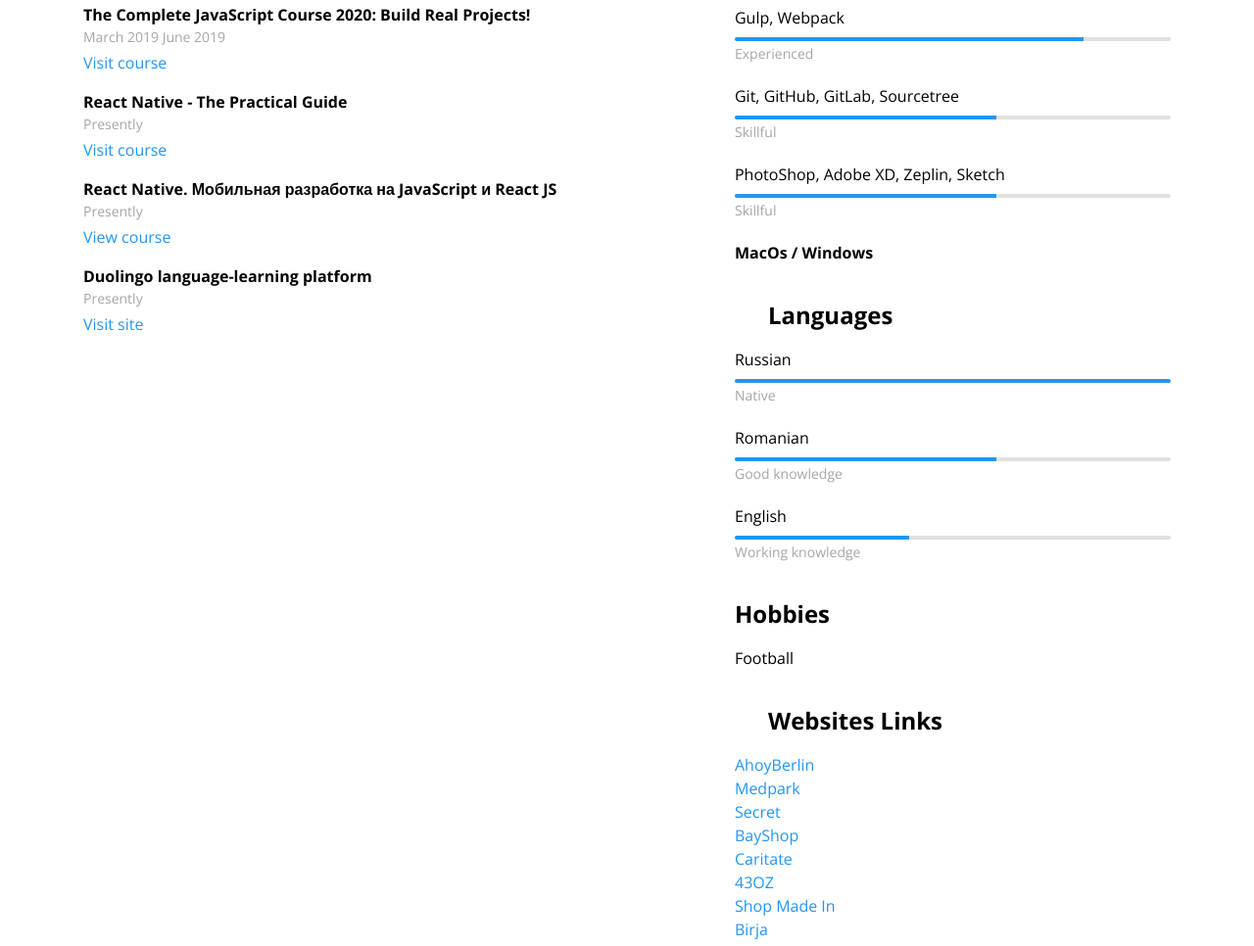
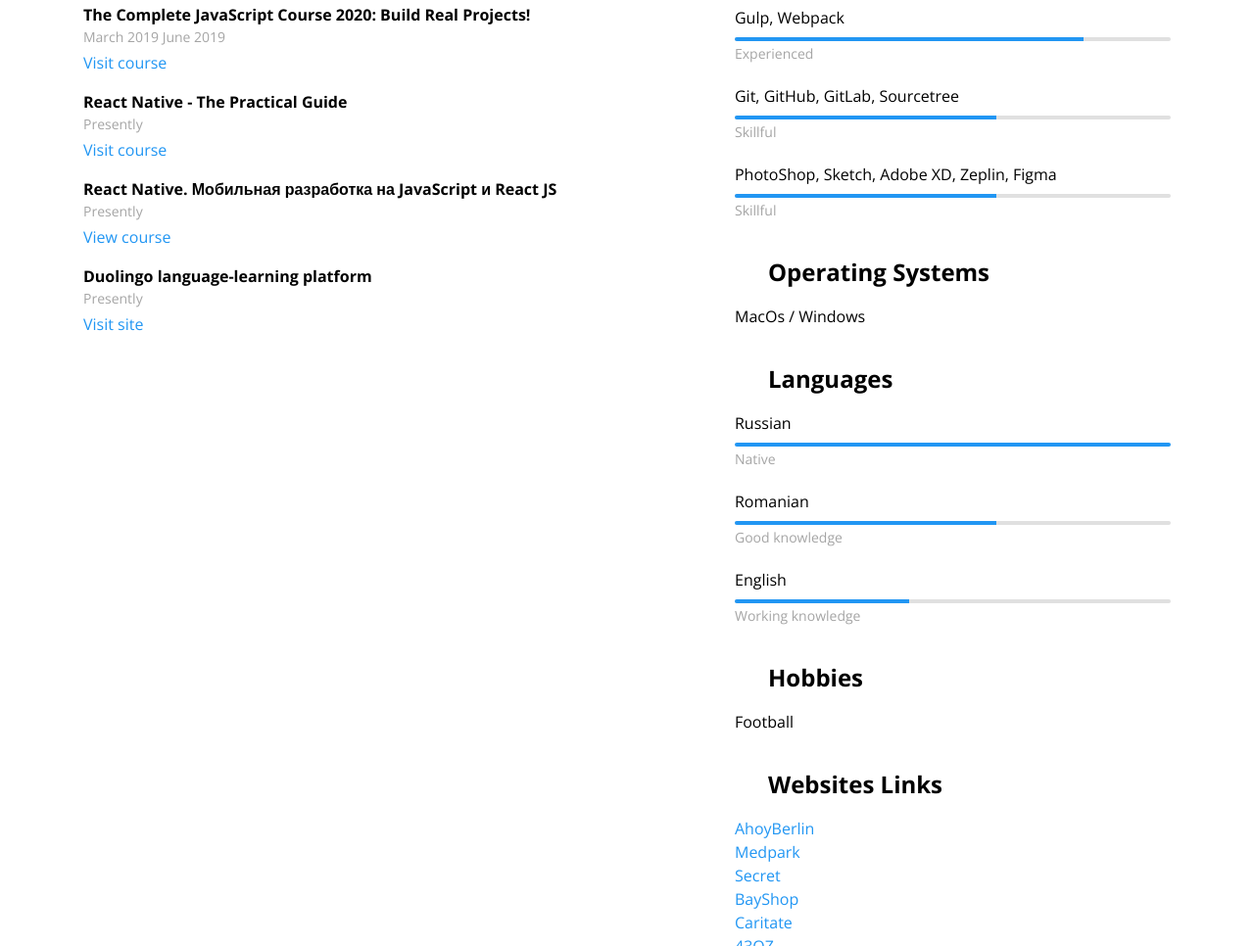
Before and after one commit to acorpeugen/acorpeugen.github.io, a plain HTML site: page index.html in a window 1280 px wide. Shown: the part 1135-2101 px from the top of the page at 98% size. Drawn offline with nearby package versions, Linux system fonts and the light colour scheme.

Commit message:
Update index.html
Change content

```diff
--- a/index.html
+++ b/index.html
@@ -173,14 +173,15 @@
               <span class="progress-notification">Skillful</span>
             </li>
             <li>
-              <span class="skill-name">PhotoShop, Adobe XD, Zeplin, Sketch</span>
+              <span class="skill-name">PhotoShop, Sketch, Adobe XD, Zeplin, Figma</span>
               <div class="progress skillful"></div>
               <span class="progress-notification">Skillful</span>
             </li>
-            <li>
-              <strong class="skill-name">MacOs / Windows</strong>
-            </li>
           </ul>
+        </article>
+        <article>
+          <h3 class="article-title systems-title">Operating Systems</h3>
+          <p>MacOs / Windows</p>
         </article>
         <article>
           <h3 class="article-title languages-title">Languages</h3>
@@ -203,7 +204,7 @@
           </ul>
         </article>
         <article>
-          <h3>Hobbies</h3>
+          <h3 class="article-title hobbies-title">Hobbies</h3>
           <p>Football</p>
         </article>
         <article>
```
